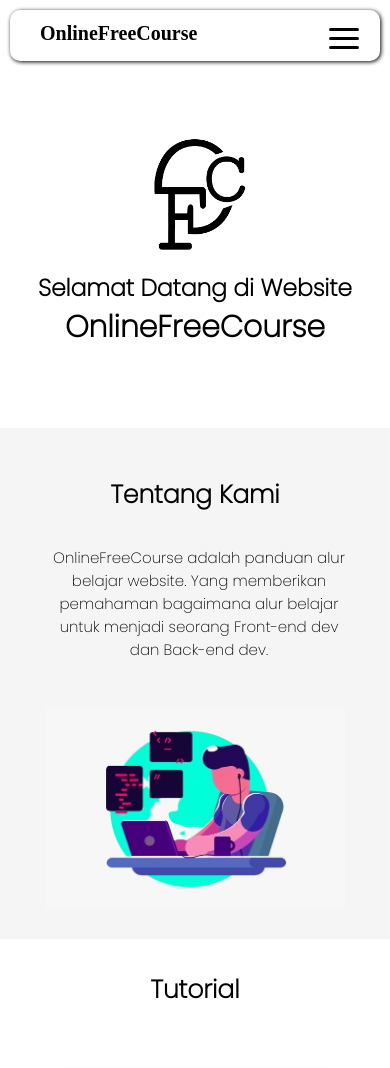
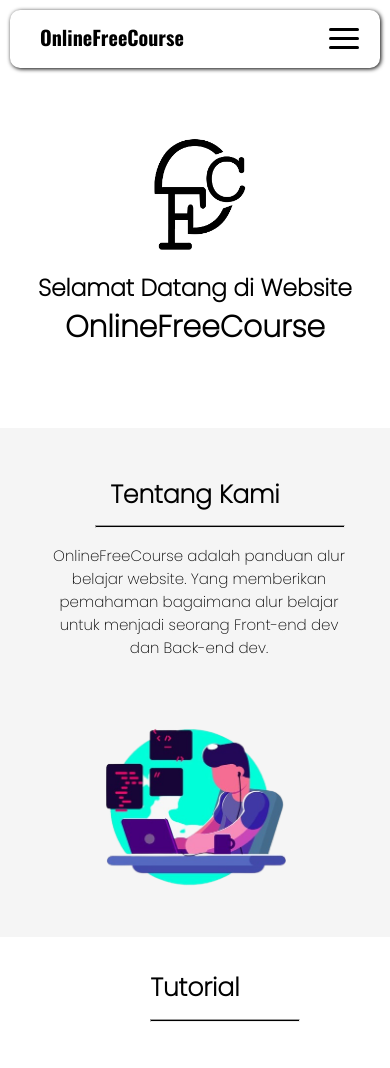
Before and after one commit to ganggaswadiaya/web-desain, a plain HTML site: page index.html in a window 390 px wide. Shown: the top 1068 px of the page. Drawn offline with Linux system fonts and the light colour scheme.

Commit message:
change file name of the index.html into index.html

```diff
--- a/index.html
+++ b/index.html
@@ -16,7 +16,7 @@
   </head>
   <body>
     <!-- Navbar -->
-    <div class="home">
+    <section id="home">
       <nav>
         <h4>OnlineFreeCourse</h4>
         <div class="toggle-menu">
@@ -43,19 +43,20 @@
         <h3>Selamat Datang di Website</h3>
         <h2>OnlineFreeCourse</h2>
       </div>
-      </div>
+      </section>
     <!-- Akhir conten -->
 
     <!-- Awal tentang -->
-    <div id="tentang">
+    <section id="tentang">
     <div class="tentang">
         <h5><b>Tentang Kami</b></h5>
+        <hr>
       </div>
       <div class="deskripsi">
         <p>OnlineFreeCourse adalah panduan alur belajar website. Yang memberikan pemahaman bagaimana alur belajar untuk menjadi seorang Front-end dev dan Back-end dev.</p>
-        <img src="image/barulagi.jpeg" alt="gambar-pemanis" />
+        <img src="image/barulagi-removebg-preview.png" alt="gambar-pemanis" />
     </div>
-    </div>
+    </section>
     </div>
     <!-- Akhir tentang -->
 
@@ -63,6 +64,7 @@
     <div id="tutorial">
     <div class="tutorial">
       <h5>Tutorial</h5>
+      <hr>
       <div class="konten">
       <div class="border">
           <h6>Front end Developer</h6>
--- a/style/style-fronend.css
+++ b/style/style-fronend.css
@@ -13,6 +13,11 @@
 @font-face {
   font-family: "Oswald";
   src: url(../Oswald/Oswald-VariableFont_wght.ttf);
+}
+
+body {
+  max-width: 1280px;
+  margin: auto;
 }
 
 .home {
@@ -58,7 +63,7 @@ h5 {
   font-size: 40px;
   font-family: "Oswald";
 }
-.garis {
+hr {
   margin-left: 80px;
   width: 200px;
   height: 3px;
@@ -98,7 +103,7 @@ h5 {
   padding: 20px 20px 20px 20px;
   background-color: #ededed;
   align-items: center;
-  flex-direction: column;
+  /* flex-direction: column; */
   width: 30%;
   margin: 30px 30px 30px 30px;
 }
@@ -193,3 +198,34 @@ img {
     margin-left: 20px;
   }
 }
+
+@media screen and (max-width: 460px) {
+  nav {
+    left: 0;
+    right: 0;
+    width: auto;
+    margin: 10px;
+    position: fixed;
+  }
+  h4 {
+    margin-right: 160px;
+    left: 0;
+  }
+  a i {
+    margin-top: 7px;
+  }
+  hr {
+    width: 245px;
+  }
+  .bagian1 {
+    flex-direction: none;
+  }
+  img {
+    width: 50px;
+    height: 50px;
+  }
+  .bagian3 img {
+    width: 100px;
+    margin-left: 55px;
+  }
+}
--- a/style/style.css
+++ b/style/style.css
@@ -6,17 +6,22 @@
   padding: 0;
   box-sizing: border-box;
 }
-/* @font-face {
-  font-family: "Poppins";
-  src: url(../Poppins/Poppins-.ttf);
-}
 @font-face {
   font-family: "Oswald";
   src: url(../Oswald/Oswald-VariableFont_wght.ttf);
-} */
+}
+body {
+  max-width: 1280px;
+  margin: auto;
+}
 
-.home {
-  height: auto;
+body::after {
+  content: "";
+  position: absolute;
+  top: 0;
+  right: 0;
+  bottom: 0;
+  left: 0;
 }
 
 nav {
@@ -27,7 +32,8 @@ nav {
   width: 1280px;
   align-items: center;
   background-color: #ededed;
-  box-shadow: 0px 0px 2px black;
+  box-shadow: 0px 1px 4px black;
+  z-index: 3;
 }
 
 ul {
@@ -106,8 +112,12 @@ a {
   padding-bottom: 30px;
   color: black;
   text-shadow: 1px 1px 4px #c4c5d2;
+  z-index: 5;
 }
 
+#tentang {
+  scroll-margin-top: 55px;
+}
 .tentang {
   background-color: #ededed;
 }
@@ -120,6 +130,21 @@ a {
   display: flex;
   align-items: center;
   background-color: #ededed;
+}
+
+.tentang hr {
+  margin-left: 90px;
+  width: 300px;
+  height: 3px;
+  background-color: black;
+}
+.tutorial hr {
+  margin-left: 90px;
+  width: 200px;
+  margin-top: -20px;
+  margin-bottom: 50px;
+  height: 3px;
+  background-color: black;
 }
 
 h5 {
@@ -171,7 +196,7 @@ h5 {
 .border {
   width: 400px;
   margin-left: 150px;
-  margin-right: 100px;
+  margin-right: 10px;
   box-shadow: 1px 1px 4px black;
   background-color: #ededed;
   border-radius: 5px;
@@ -195,7 +220,7 @@ h5 {
 }
 .border a:hover {
   color: #474747;
-  transform: scale(0.5);
+  background-color: #eaf5e9;
 }
 footer {
   display: flex;
@@ -305,6 +330,15 @@ span {
     font-size: 20px;
     height: auto;
   }
+  .tutorial hr {
+    margin-top: -15px;
+    margin-left: 200px;
+    width: 150px;
+  }
+  .tentang hr {
+    margin-left: 150px;
+    width: 250px;
+  }
   .tentang {
     margin-top: 20px;
     background-color: #f5f5f5;
@@ -408,3 +442,17 @@ span {
     padding-bottom: 20px;
   }
 }
+
+@media screen and (max-width: 430px) {
+  .tutorial hr {
+    margin: 0;
+    margin-left: 150px;
+    margin-top: -20px;
+    margin-bottom: 30px;
+  }
+  .tentang hr {
+    margin: 0;
+    margin-left: 95px;
+    margin-top: -5px;
+  }
+}
```
Also changed, not shown: front-end.html (+2 -3 lines), image/barulagi-removebg-preview.png (added).
